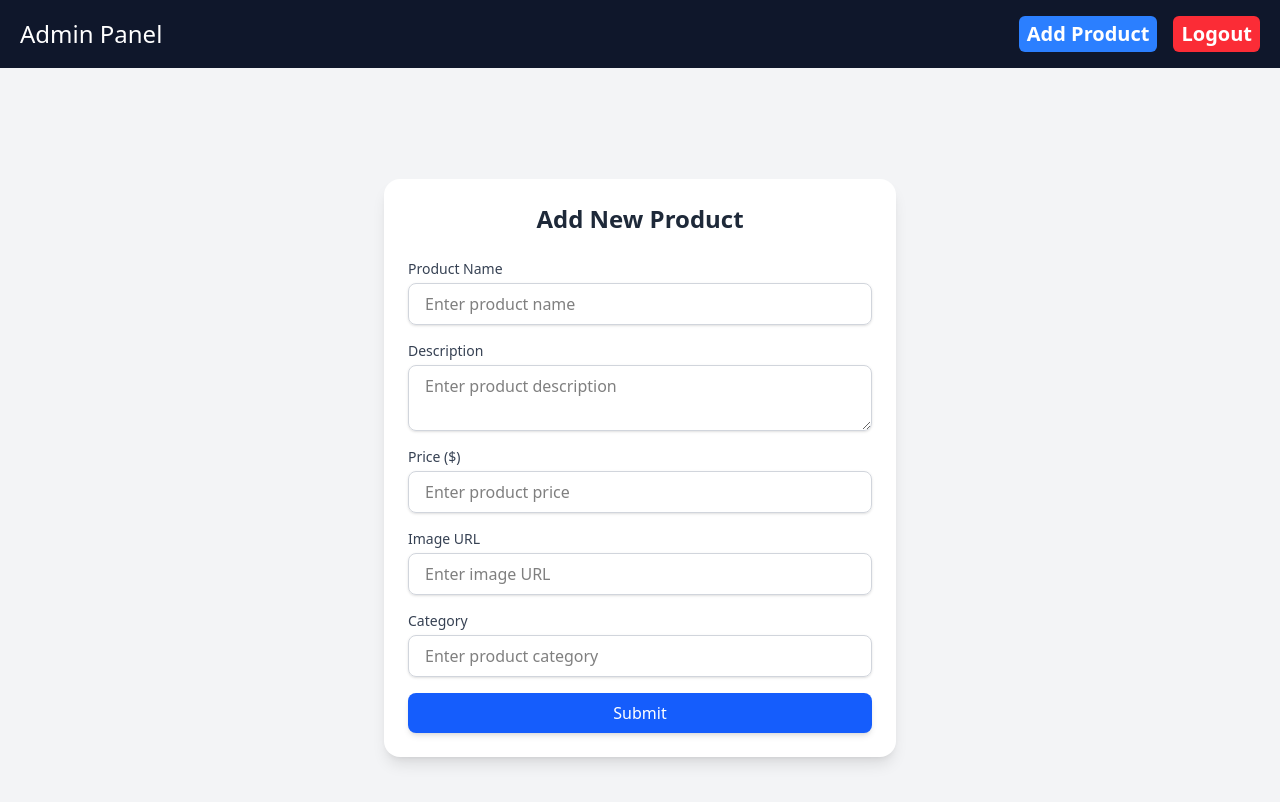
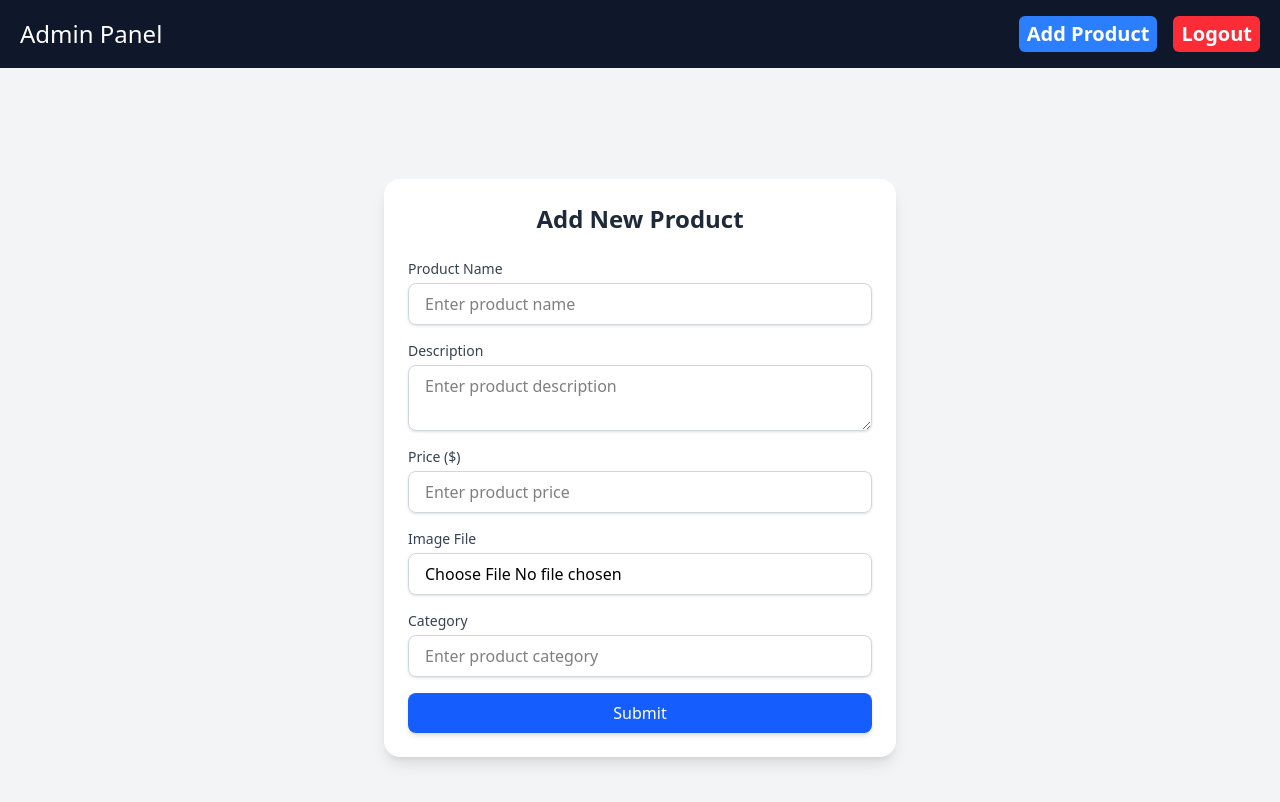
Before and after one commit to abhi14112/AuthSystem, a React (Vite) app: page /add in a window 1280 px wide. Shown: the top 802 px of the page. Built offline with nearby package versions, Linux system fonts and the light colour scheme; sample sign-in values are in the browser's storage.

Commit message:
cart completed

```diff
--- a/src/Pages/AddProduct.jsx
+++ b/src/Pages/AddProduct.jsx
@@ -10,20 +10,31 @@ const AddProduct = () => {
         price: "",
         image: "",
         category: "",
+        imageFile: null,
     });
     const handleChange = (e) => {
         const { name, value } = e.target;
         setProductData({ ...productData, [name]: value });
     };
-
+    const handleFileChange = (e) => {
+        setProductData({ ...productData, imageFile: e.target.files[0] });
+    }
     const handleSubmit = async (e) => {
         e.preventDefault();
+
+        const formData = new FormData();
+        formData.append("productName", productData.productName);
+        formData.append("price", productData.price);
+        formData.append("description", productData.description);
+        formData.append("category", productData.category);
+        formData.append("image", productData.image);
+        formData.append("imageFile", productData.imageFile);
         try {
             const token = localStorage.getItem("token");
-            const response = await axios.post("https://localhost:7249/api/product/add", productData, {
+            const response = await axios.post("https://localhost:7249/api/product/add", formData, {
                 headers: {
                     Authorization: `Bearer ${token}`,
-                    "Content-Type": "application/json"
+                    "Content-Type": "multipart/form-data"
                 }
             });
             console.log("Product added successfully:", response.data);
@@ -34,6 +45,7 @@ const AddProduct = () => {
                 price: "",
                 image: "",
                 category: "",
+                imageFile:null
             });
             navigate("/");
 
@@ -97,17 +109,17 @@ const AddProduct = () => {
                         </div>
 
                         <div className="mb-4">
-                            <label htmlFor="image" className="block text-sm font-medium text-gray-700">
-                                Image URL
+                            <label className="block text-sm font-medium text-gray-700">
+                                Image File
                             </label>
                             <input
-                                type="text"
-                                id="image"
-                                name="image"
-                                value={productData.image}
-                                onChange={handleChange}
+                                type="file"
+                                accept="image/*"
+
+                                onChange={handleFileChange}
+
                                 className="mt-1 block w-full px-4 py-2 border border-gray-300 rounded-lg shadow-sm focus:ring-blue-500 focus:border-blue-500"
-                                placeholder="Enter image URL"
+
                                 required
                             />
                         </div>
--- a/src/Pages/EditProduct.jsx
+++ b/src/Pages/EditProduct.jsx
@@ -13,19 +13,29 @@ const EditProduct = () => {
         "description": product.description,
         "price": product.price,
         "image": product.image,
-        "category": product.category
+        "category": product.category,
+        "imageFile": null,
     });
     const handleChange = (e) => {
         const { name, value } = e.target;
         setProductData({ ...productData, [name]: value });
     };
-
+    const handleFileChange = (e) => {
+        setProductData({ ...productData, imageFile: e.target.files[0] });
+    }
     const handleSubmit = async (e) => {
         e.preventDefault();
+        const formData = new FormData();
+        formData.append("productName", productData.productName);
+        formData.append("price", productData.price);
+        formData.append("description", productData.description);
+        formData.append("category", productData.category);
+        formData.append("image", productData.image);
+        formData.append("imageFile", productData.imageFile);
         try {
             const token = localStorage.getItem("token");
             console.log(productData);
-            const response = await axios.put(`https://localhost:7249/api/product/update/${product.id}`, productData, {
+            const response = await axios.put(`https://localhost:7249/api/product/update/${product.id}`, formData, {
                 headers: {
                     Authorization: `Bearer ${token}`,
                     "Content-Type": "application/json"
@@ -38,6 +48,7 @@ const EditProduct = () => {
                 price: "",
                 image: "",
                 category: "",
+                imageFile: null,
             });
             navigate("/");
 
@@ -101,17 +112,16 @@ const EditProduct = () => {
                         </div>
 
                         <div className="mb-4">
-                            <label htmlFor="image" className="block text-sm font-medium text-gray-700">
-                                Image URL
+                            <label className="block text-sm font-medium text-gray-700">
+                                Image File
                             </label>
                             <input
-                                type="text"
-                                id="image"
-                                name="image"
-                                value={productData.image}
-                                onChange={handleChange}
+                                type="file"
+                                accept="image/*"
+
+                                onChange={handleFileChange}
+
                                 className="mt-1 block w-full px-4 py-2 border border-gray-300 rounded-lg shadow-sm focus:ring-blue-500 focus:border-blue-500"
-                                placeholder="Enter image URL"
                                 required
                             />
                         </div>
```
